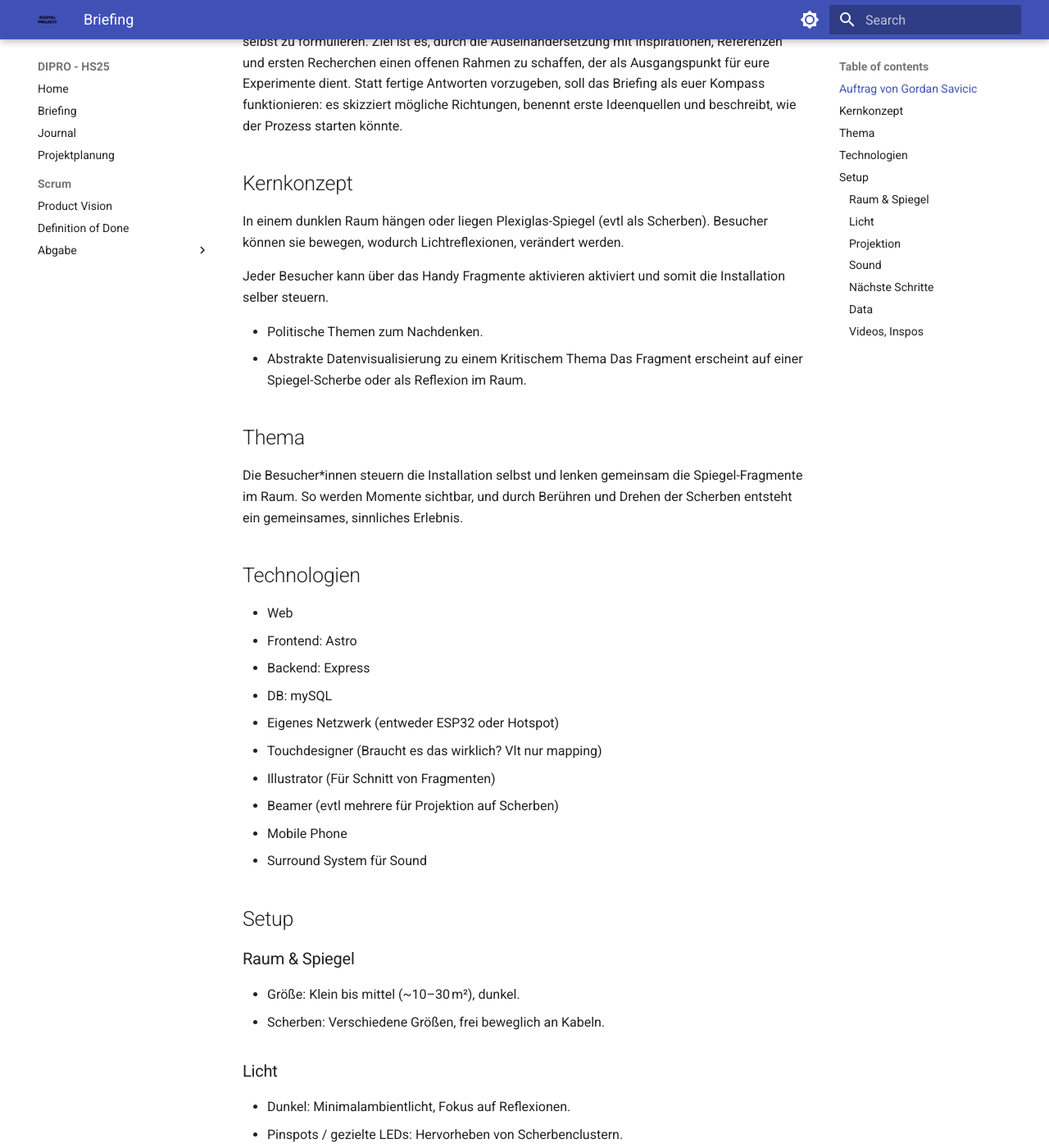
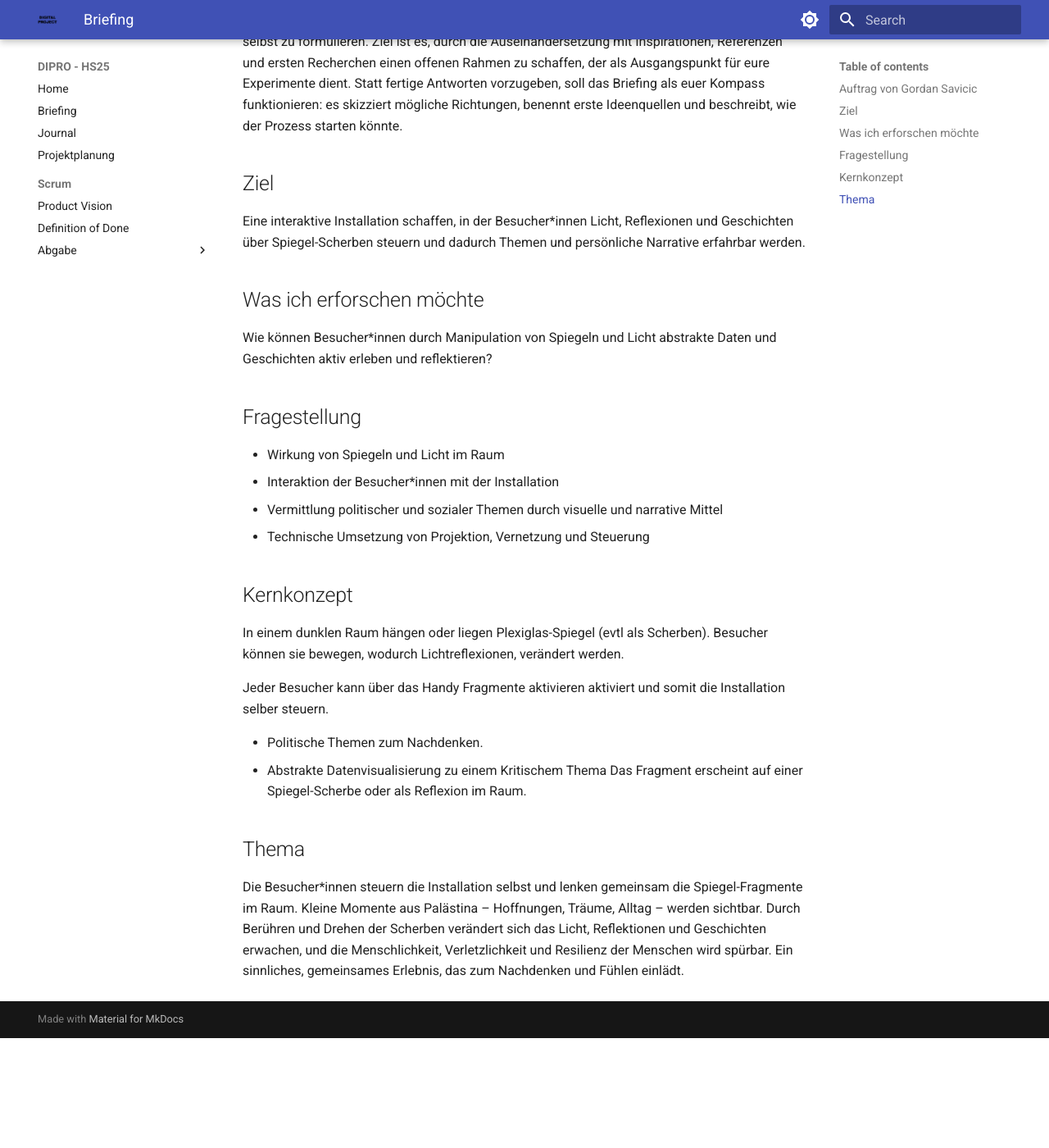
Before and after one commit to YanisDeplazes/dipro, an MkDocs documentation site: the page built from docs/briefing/index.md, in a window 1280 px wide and 1400 px high, scrolled down 218 px. Shown: the whole window at 82% size. Built offline with MkDocs 1.6.1 and Material for MkDocs 9.7.7, drawn with Linux system fonts in a browser that asks for light colours; after the commit the page ends 1484 px from its top, so only the background shows below that; some of the changed text lies outside the part shown.

Commit message:
add Vision and Briefing

```diff
--- a/docs/briefing/index.md
+++ b/docs/briefing/index.md
@@ -4,6 +4,21 @@
 
 Write your own brief
 Das DIPRO Projekt beginnt mit der Aufgabe, ein eigenes Briefing für euch selbst zu formulieren. Ziel ist es, durch die Auseinandersetzung mit Inspirationen, Referenzen und ersten Recherchen einen offenen Rahmen zu schaffen, der als Ausgangspunkt für eure Experimente dient. Statt fertige Antworten vorzugeben, soll das Briefing als euer Kompass funktionieren: es skizziert mögliche Richtungen, benennt erste Ideenquellen und beschreibt, wie der Prozess starten könnte.
+
+## Ziel
+
+Eine interaktive Installation schaffen, in der Besucher\*innen Licht, Reflexionen und Geschichten über Spiegel-Scherben steuern und dadurch Themen und persönliche Narrative erfahrbar werden.
+
+## Was ich erforschen möchte
+
+Wie können Besucher\*innen durch Manipulation von Spiegeln und Licht abstrakte Daten und Geschichten aktiv erleben und reflektieren?
+
+## Fragestellung
+
+- Wirkung von Spiegeln und Licht im Raum
+- Interaktion der Besucher\*innen mit der Installation
+- Vermittlung politischer und sozialer Themen durch visuelle und narrative Mittel
+- Technische Umsetzung von Projektion, Vernetzung und Steuerung
 
 ## Kernkonzept
 
@@ -17,56 +32,4 @@ Jeder Besucher kann über das Handy Fragmente aktivieren aktiviert und somit die
 
 ## Thema
 
-Die Besucher\*innen steuern die Installation selbst und lenken gemeinsam die Spiegel-Fragmente im Raum. So werden Momente sichtbar, und durch Berühren und Drehen der Scherben entsteht ein gemeinsames, sinnliches Erlebnis.
-
-## Technologien
-
-- Web
-- Frontend: Astro
-- Backend: Express
-- DB: mySQL
-- Eigenes Netzwerk (entweder ESP32 oder Hotspot)
-- Touchdesigner (Braucht es das wirklich? Vlt nur mapping)
-- Illustrator (Für Schnitt von Fragmenten)
-- Beamer (evtl mehrere für Projektion auf Scherben)
-- Mobile Phone
-- Surround System für Sound
-
-## Setup
-
-### Raum & Spiegel
-
-- Größe: Klein bis mittel (~10–30 m²), dunkel.
-- Scherben: Verschiedene Größen, frei beweglich an Kabeln.
-
-### Licht
-
-- Dunkel: Minimalambientlicht, Fokus auf Reflexionen.
-- Pinspots / gezielte LEDs: Hervorheben von Scherbenclustern.
-- Subtiles Wash-Light: Leichte Hintergrundfüllung ohne Reflexionen zu überstrahlen.
-- Optional Backlight: Scherben wirken wie schwebend.
-
-### Projektion
-
-- Hintergrundprojektor & Spot Light: Sanfte Ambient-Visuals.
-- Scherbenprojektoren: Projektionen auf die Spiegelstücke
-- Software: TouchDesigner oder MadMapper für Mapping & Reaktivität
-
-### Sound
-
-- Surround Sound
-
-### Nächste Schritte
-
-- Hardware besorgen und testen
-
-### Data
-
-https://acleddata.com/
-https://gdeltproject.org/
-
-### Videos, Inspos
-
-https://www.youtube.com/watch?v=uh-JtBYoVQo
-https://pmc.ncbi.nlm.nih.gov/articles/PMC8326313/
-https://www.youtube.com/watch?v=99gMbK2QCKE
+Die Besucher\*innen steuern die Installation selbst und lenken gemeinsam die Spiegel-Fragmente im Raum. Kleine Momente aus Palästina – Hoffnungen, Träume, Alltag – werden sichtbar. Durch Berühren und Drehen der Scherben verändert sich das Licht, Reflektionen und Geschichten erwachen, und die Menschlichkeit, Verletzlichkeit und Resilienz der Menschen wird spürbar. Ein sinnliches, gemeinsames Erlebnis, das zum Nachdenken und Fühlen einlädt.
```
Also changed, not shown: docs/scrum/vision/index.md (added, +3 -0 lines).
